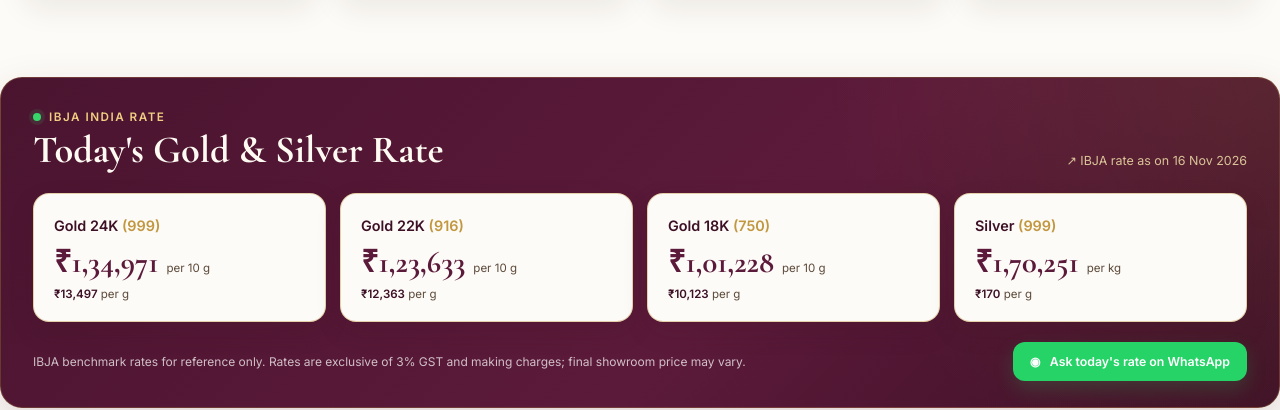
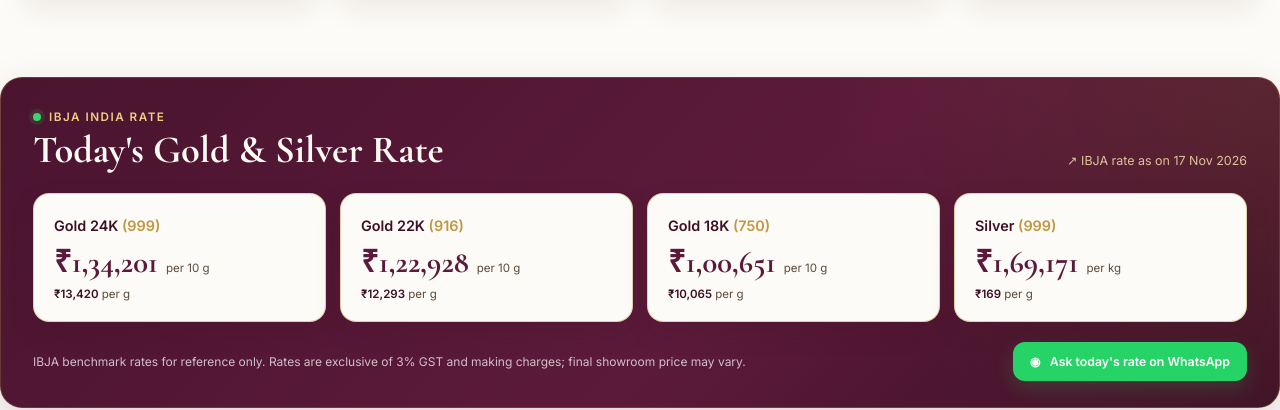
Before and after one commit to prisluv64-source/Kanchan-Jewellers-2, a plain HTML site: page index.html in a window 1280 px wide. Shown: the part 1562-1972 px from the top of the page. Drawn offline with nearby package versions, Linux system fonts and the light colour scheme.

Commit message:
Update IBJA jewellery rates

```diff
--- a/index.html
+++ b/index.html
@@ -359,7 +359,7 @@
       </div>
       <div class="rates">
         <span class="rate-dot"></span>
-        <a class="top-rate-link" href="#ibjaRates" aria-label="View full IBJA gold and silver rates">IBJA Rate: <strong>Gold 22K ₹12,363/g</strong> &nbsp;•&nbsp; <strong>Silver ₹170/g</strong></a>
+        <a class="top-rate-link" href="#ibjaRates" aria-label="View full IBJA gold and silver rates">IBJA Rate: <strong>Gold 22K ₹12,293/g</strong> &nbsp;•&nbsp; <strong>Silver ₹169/g</strong></a>
       </div>
       <div class="top-right">
         <span>EN</span>
@@ -1022,33 +1022,33 @@
           <h2 id="ibjaRatesTitle">Today's Gold &amp; Silver Rate</h2>
         </div>
         <a class="ibja-source-link" href="https://ibjarates.com/" target="_blank" rel="noopener">
-          ↗ IBJA rate as on <span id="ibja-rate-date">16 Nov 2026</span>
+          ↗ IBJA rate as on <span id="ibja-rate-date">17 Nov 2026</span>
         </a>
       </div>
 
       <div class="ibja-rate-grid">
         <article class="ibja-rate-card" data-rate-key="gold999">
           <h3>Gold 24K <span>(999)</span></h3>
-          <div class="ibja-main-rate"><strong id="ibja-gold999-main">₹1,34,971</strong><span>per 10 g</span></div>
-          <p><span id="ibja-gold999-gram">₹13,497</span> per g</p>
+          <div class="ibja-main-rate"><strong id="ibja-gold999-main">₹1,34,201</strong><span>per 10 g</span></div>
+          <p><span id="ibja-gold999-gram">₹13,420</span> per g</p>
         </article>
 
         <article class="ibja-rate-card" data-rate-key="gold916">
           <h3>Gold 22K <span>(916)</span></h3>
-          <div class="ibja-main-rate"><strong id="ibja-gold916-main">₹1,23,633</strong><span>per 10 g</span></div>
-          <p><span id="ibja-gold916-gram">₹12,363</span> per g</p>
+          <div class="ibja-main-rate"><strong id="ibja-gold916-main">₹1,22,928</strong><span>per 10 g</span></div>
+          <p><span id="ibja-gold916-gram">₹12,293</span> per g</p>
         </article>
 
         <article class="ibja-rate-card" data-rate-key="gold750">
           <h3>Gold 18K <span>(750)</span></h3>
-          <div class="ibja-main-rate"><strong id="ibja-gold750-main">₹1,01,228</strong><span>per 10 g</span></div>
-          <p><span id="ibja-gold750-gram">₹10,123</span> per g</p>
+          <div class="ibja-main-rate"><strong id="ibja-gold750-main">₹1,00,651</strong><span>per 10 g</span></div>
+          <p><span id="ibja-gold750-gram">₹10,065</span> per g</p>
         </article>
 
         <article class="ibja-rate-card silver" data-rate-key="silver999">
           <h3>Silver <span>(999)</span></h3>
-          <div class="ibja-main-rate"><strong id="ibja-silver999-main">₹1,70,251</strong><span>per kg</span></div>
-          <p><span id="ibja-silver999-gram">₹170</span> per g</p>
+          <div class="ibja-main-rate"><strong id="ibja-silver999-main">₹1,69,171</strong><span>per kg</span></div>
+          <p><span id="ibja-silver999-gram">₹169</span> per g</p>
         </article>
       </div>
 
```
